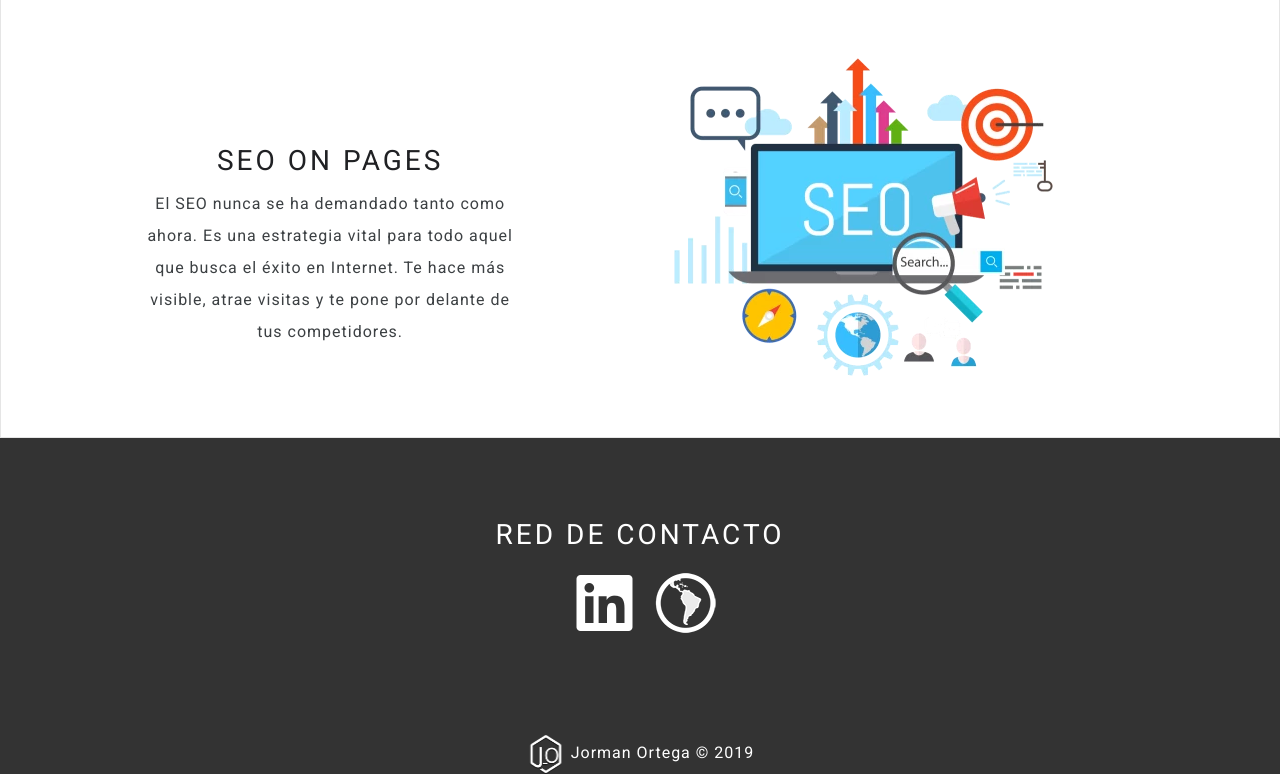
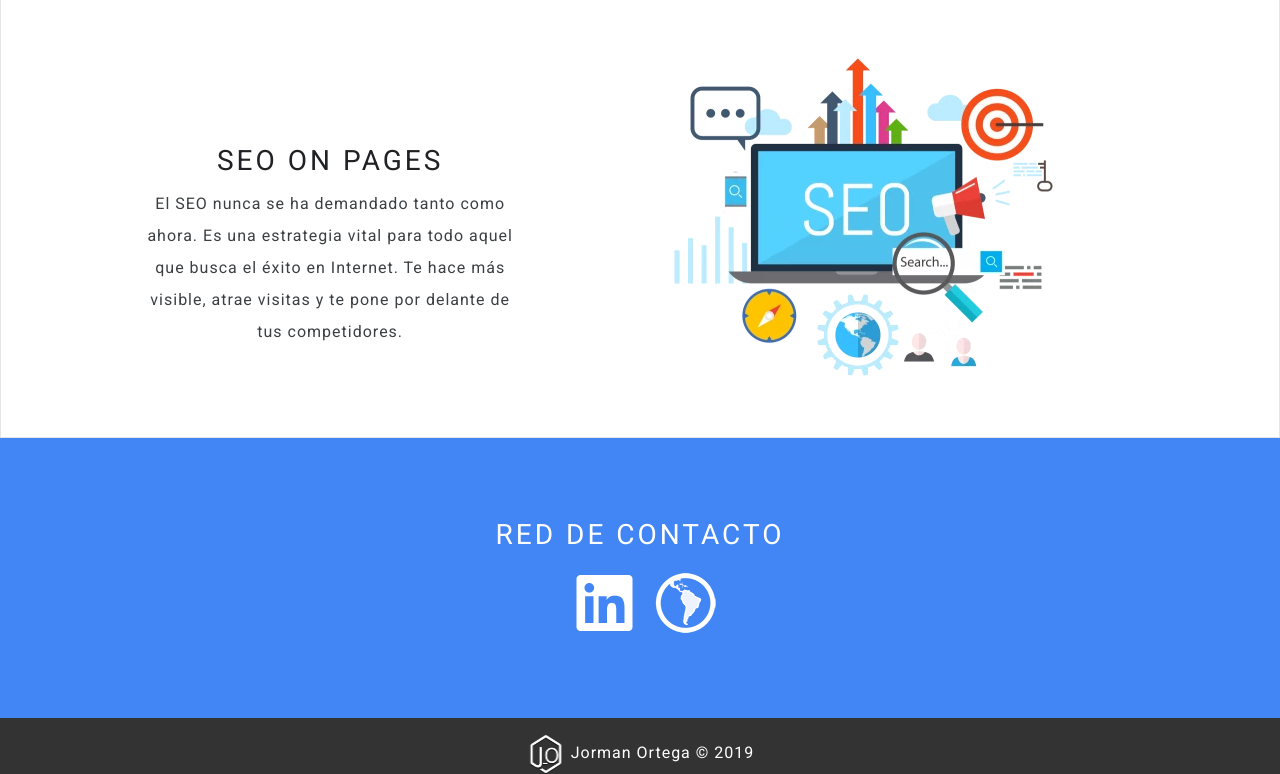
Before and after one commit to JormanOT/Web-Page-portfolio, a plain HTML site: page index.html in a window 1280 px wide. Shown: the part 1640-2414 px from the top of the page. Drawn offline with Linux system fonts and the light colour scheme.

Commit message:
Fix color de contacto

```diff
--- a/index.html
+++ b/index.html
@@ -155,7 +155,7 @@
             </div>
     </section>
     <section>
-      <div class="chr-download-now">
+      <div class="chr-download-now bg-color">
         <div class="chr-wrapper">
           <div class="chr-grid">
             <div class="chr-grid__col chr-grid__col--8 chr-grid__col--offset-2 chr-grid__col--align-middle">
@@ -195,7 +195,7 @@
         </div>
         <div class="modal-body">
           <section>
-            <div class="chr-download-now">
+            <div class="chr-download-now bg-color">
               <div class="chr-wrapper">
                 <div class="chr-grid">
                   <div class="chr-grid__col chr-grid__col--8 chr-grid__col--offset-2 chr-grid__col--align-middle">
--- a/public/css/base.css
+++ b/public/css/base.css
@@ -46,7 +46,9 @@ body {
   background-repeat: no-repeat;
   background-position: center;
 }
-
+.bg-color{
+  background-color: #4285f4;
+}
 .main {
   width: 100%;
   position: absolute;
```
